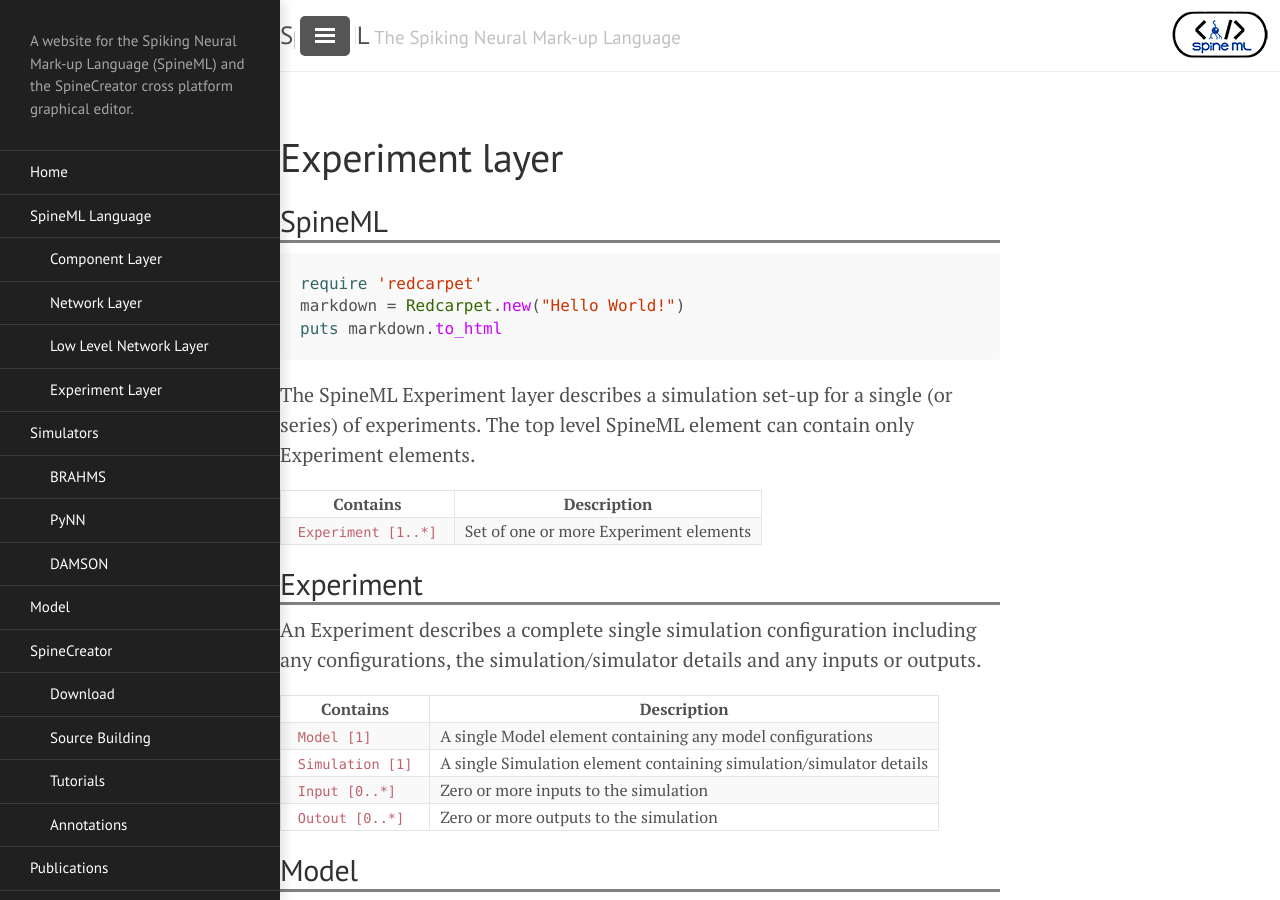
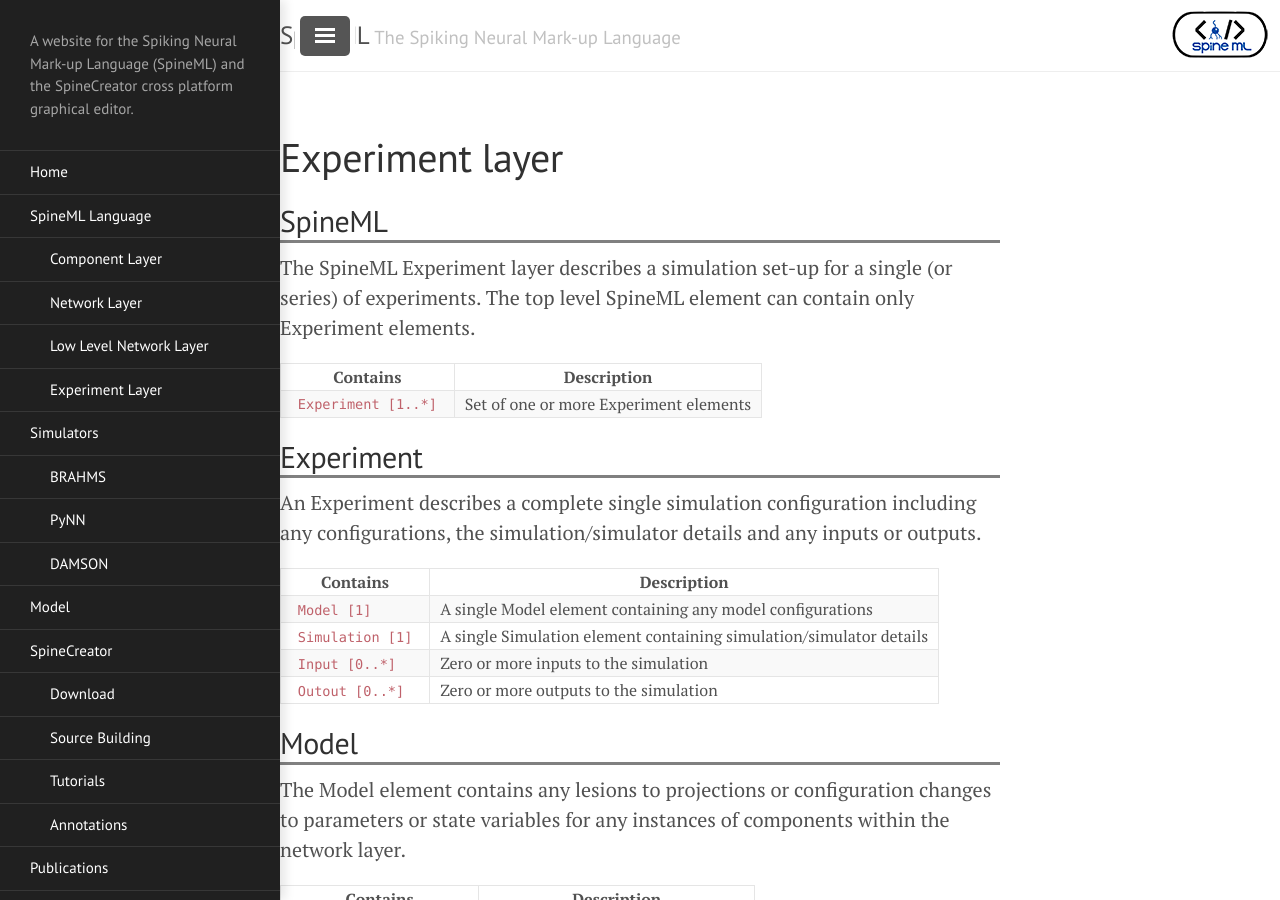
Before and after one commit to SpineML/spineml.github.io, a Jekyll site: the page built from spineml/experiment/index.md, in a window 1280 px wide and 900 px high. Built offline with Jekyll 4.4.1, drawn with Linux system fonts in a browser that asks for light colours; nearby versions of some CDN libraries; library files that are not in the unit come from our copies.

Commit message:
removed left over markdown test
Syntax highlighting does not work locally with jekyll but is supported
by github

````diff
--- a/spineml/experiment/index.md
+++ b/spineml/experiment/index.md
@@ -6,12 +6,6 @@ title: SpineML Language
 # Experiment layer
 
 ## SpineML
-
-```ruby
-require 'redcarpet'
-markdown = Redcarpet.new("Hello World!")
-puts markdown.to_html
-```
 
 The SpineML Experiment layer describes a simulation set-up for a single (or series) of experiments. The top level SpineML element can contain only Experiment elements.
 
````
